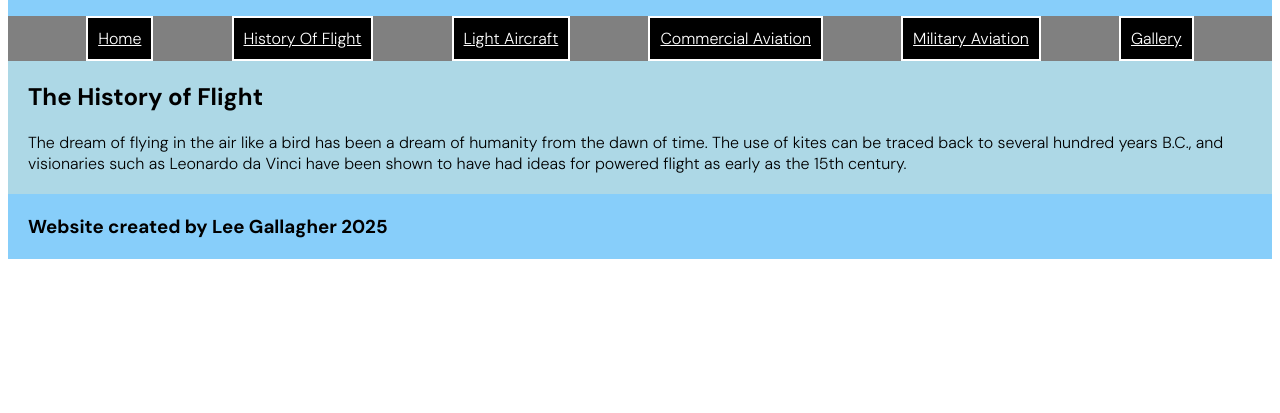
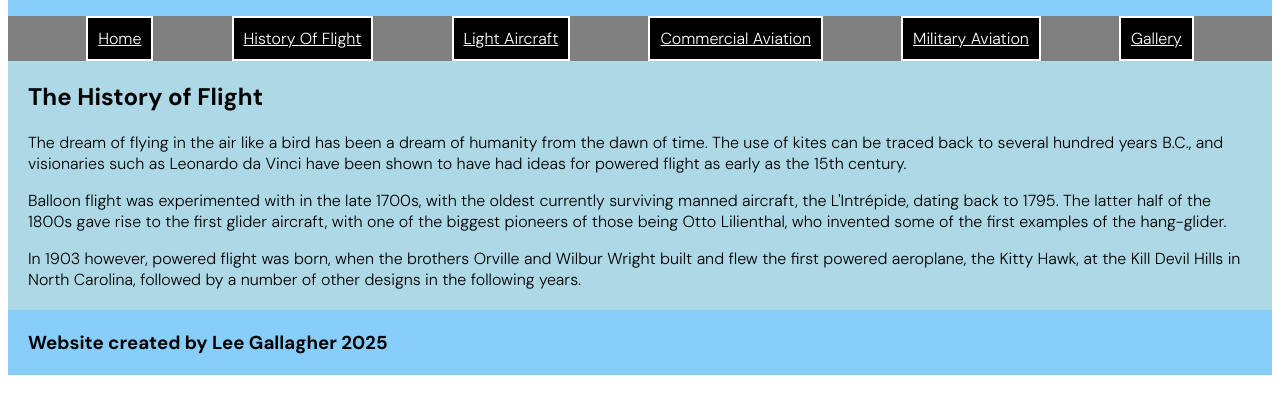
Before and after one commit to leegallagher001/Aviation-Dictionary-Website, a plain HTML site: page Aviation Dictionary (HTML, CSS, JS)/history-of-flight.html in a window 1280 px wide. Shown: the part 121-534 px from the top of the page. Drawn offline with Linux system fonts and the light colour scheme.

Commit message:
Update history-of-flight.html
Added a little to the History Of Flight page.

```diff
--- a/Aviation Dictionary (HTML, CSS, JS)/history-of-flight.html
+++ b/Aviation Dictionary (HTML, CSS, JS)/history-of-flight.html
@@ -24,13 +24,15 @@
             <a href="commercial-aviation.html">Commercial Aviation</a>
             <a href="military-aviation.html">Military Aviation</a>
             <a href="gallery.html">Gallery</a>
-        </ul>
+        </div>
     </nav>
 
     <main>
         <div class="main-content">
         <h2>The History of Flight</h2>
         <p>The dream of flying in the air like a bird has been a dream of humanity from the dawn of time. The use of kites can be traced back to several hundred years B.C., and visionaries such as Leonardo da Vinci have been shown to have had ideas for powered flight as early as the 15th century.</p>
+        <p>Balloon flight was experimented with in the late 1700s, with the oldest currently surviving manned aircraft, the L'Intrépide, dating back to 1795. The latter half of the 1800s gave rise to the first glider aircraft, with one of the biggest pioneers of those being Otto Lilienthal, who invented some of the first examples of the hang-glider.</p>
+        <p>In 1903 however, powered flight was born, when the brothers Orville and Wilbur Wright built and flew the first powered aeroplane, the Kitty Hawk, at the Kill Devil Hills in North Carolina, followed by a number of other designs in the following years.</p>
         </div>
     </main>
 
@@ -41,4 +43,5 @@
     </footer>
 </body>
 
+
 </html>
```
